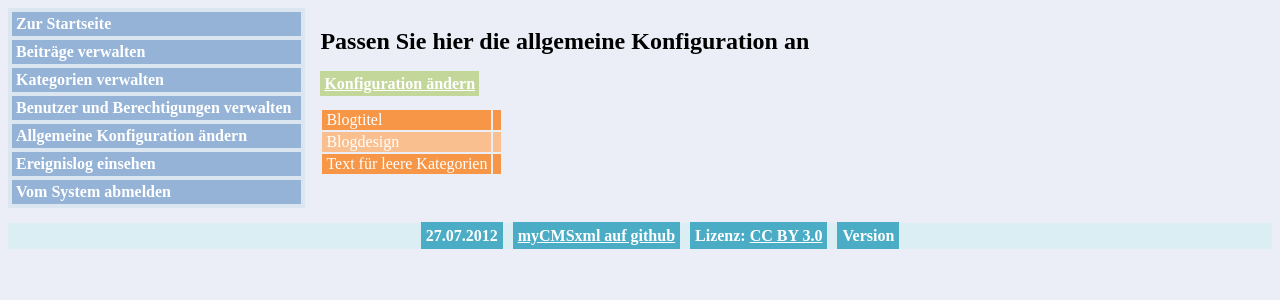
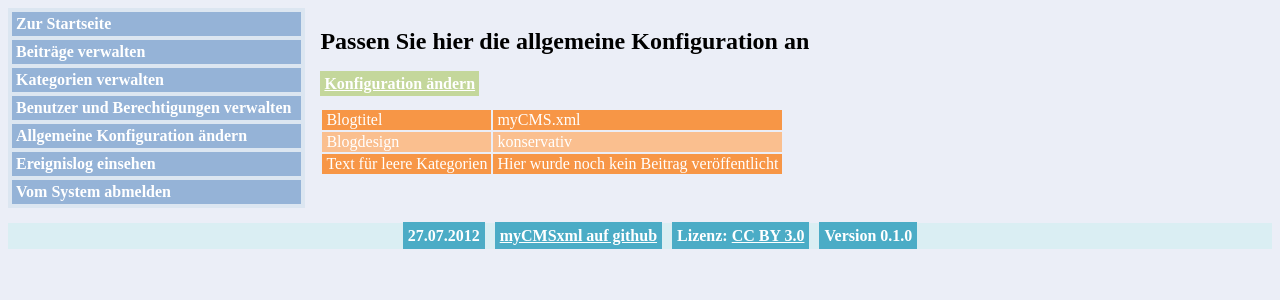
Before and after one commit to MichaBe/myCMSxml, a PHP site: page /cms/management/konfiguration/index.php in a window 1280 px wide. Shown: the top 300 px of the page. Run offline with PHP 8.4, Linux system fonts and the light colour scheme; the visitor is signed in with stand-in values (Sample User, id 1); data comes from the database, SQL or seed files in the repository; data that the repository does not hold is empty.

Commit message:
Tabellenstruktur Konfiguration - Backend
Anpassen des ADB-Connectors an die neue Tabellenstruktur
Ändern der entsprechenden Backend-Dateien
-getfooter
-Kmask
-konfiguration/index

```diff
--- a/cms/backend/a_dbconnector.php
+++ b/cms/backend/a_dbconnector.php
@@ -380,14 +380,23 @@
 		}
 
 		public function changeKonfiguration($Konfiguration) {
-			$query = sprintf("UPDATE Konfiguration
-				SET Kstyle = '%s',
-				Ktitle = '%s',
-				Knosnippet = '%s'",
-				mysql_real_escape_string($Konfiguration['Kstyle']),
-				mysql_real_escape_string($Konfiguration['Ktitle']),
+			$query = array();
+			$query[0] = sprintf("UPDATE Konfiguration
+				SET Kvalue = '%s'
+				WHERE KID = 1",
+				mysql_real_escape_string($Konfiguration['Kstyle']));
+			$query[1] = sprintf("UPDATE Konfiguration
+				SET Kvalue = '%s'
+				WHERE KID = 2",
+				mysql_real_escape_string($Konfiguration['Ktitle']));
+			$query[2] = sprintf("UPDATE Konfiguration
+				SET Kvalue = '%s'
+				WHERE KID = 3",
 				mysql_real_escape_string($Konfiguration['Knosnippet']));
-			mysql_query($query, $this->connection_ID);
+			foreach($query as $curquery) {
+				mysql_query($curquery, $this->connection_ID);
+			}
+
 		}
 
 		public function addEreignis($Etext) {
--- a/cms/backend/formanagement/getfooter.php
+++ b/cms/backend/formanagement/getfooter.php
@@ -7,7 +7,7 @@
 	echo '<li>'.date("d.m.Y", time()).'</li>';
 	echo '<li><a href="https://github.com/MichaBe/myCMSxml" target="_blank">myCMSxml auf github</a></li>';
 	echo '<li>Lizenz: <a rel="license" href="http://creativecommons.org/licenses/by/3.0/" target="_blank">CC BY 3.0</a></li>';
-	echo '<li>Version '.$currentConfig[0]['Kversion'].'</li>';
+	echo '<li>Version '.$currentConfig[3]['Kvalue'].'</li>';
 	echo '</ul>';
 	echo '</div>';
 ?>
--- a/cms/management/konfiguration/Kmask.php
+++ b/cms/management/konfiguration/Kmask.php
@@ -53,7 +53,7 @@
 
 					echo '<form action="save.php" method="POST">';
 					echo '<table><tr>';
-					echo '<td>Blogtitel:</td><td><input type="text" name="Ktitle" maxlength="20" size="77" value="'.$Konfiguration[0]['Ktitle'].'" /></td>';
+					echo '<td>Blogtitel:</td><td><input type="text" name="Ktitle" maxlength="20" size="77" value="'.$Konfiguration[1]['Kvalue'].'" /></td>';
 					echo '</tr><tr>';
 					echo '<td>Blogdesign:</td><td>';
 					echo '<select name="Kstyle" size="1">';
@@ -67,7 +67,7 @@
 					echo '</tr><tr>';
 					echo '<td colspan="2">Text für leere Kategorien:</td>';
 					echo '</tr><tr>';
-					echo '<td colspan="2"><textarea name="Knosnippet" id="shorttext">'.$Konfiguration[0]['Knosnippet'].'</textarea></td>';
+					echo '<td colspan="2"><textarea name="Knosnippet" id="shorttext">'.$Konfiguration[2]['Kvalue'].'</textarea></td>';
 					echo '</tr><tr>';
 					echo '<td colspan="2"><input type="submit" value="speichern" /><input type="reset"  value="zur&#252;cksetzen" /></td>';
 					echo '</tr></table>';
--- a/cms/management/konfiguration/index.php
+++ b/cms/management/konfiguration/index.php
@@ -45,11 +45,11 @@
 					$Konfiguration = $myADBConnector->getKonfiguration();
 
 					echo '<table><tr>';
-					echo '<td>Blogtitel</td><td>'.$Konfiguration[0]['Ktitle'].'</td>';
+					echo '<td>Blogtitel</td><td>'.$Konfiguration[1]['Kvalue'].'</td>';
 					echo '</tr><tr>';
-					echo '<td>Blogdesign</td><td>'.$Konfiguration[0]['Kstyle'].'</td>';
+					echo '<td>Blogdesign</td><td>'.$Konfiguration[0]['Kvalue'].'</td>';
 					echo '</tr><tr>';
-					echo '<td>Text für leere Kategorien</td><td>'.$Konfiguration[0]['Knosnippet'].'</td>';
+					echo '<td>Text für leere Kategorien</td><td>'.$Konfiguration[2]['Kvalue'].'</td>';
 					echo '</tr></table>';
 				?>
 			</div>
```
